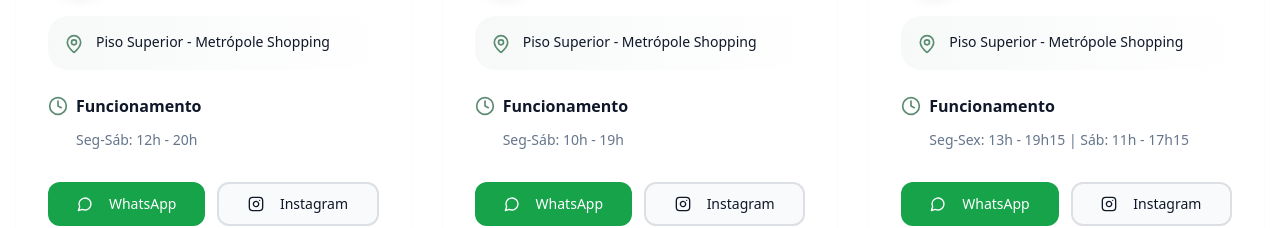
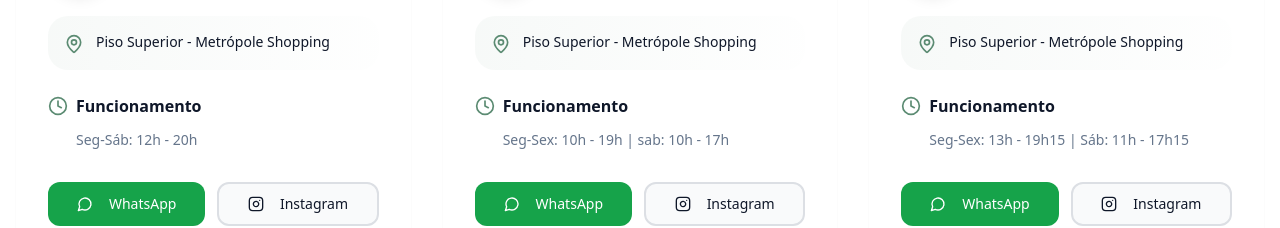
Before and after one commit to glp711/sitemetropole, a React (Vite) app: page /outros in a window 1280 px wide. Shown: the part 1920-2148 px from the top of the page. Built offline with nearby package versions, Linux system fonts and the light colour scheme.

Commit message:
v2 oficial

```diff
--- a/src/components/AllStores.tsx
+++ b/src/components/AllStores.tsx
@@ -693,7 +693,7 @@ const AllStores = ({ defaultCategory = "Todas" }: AllStoresProps) => {
       instagramUrl: "https://www.instagram.com/lojaoverpower",
       location: "Piso Superior - Metrópole Shopping",
       phone: "(61) 9 9118-8919",
-      hours: "Seg-Sáb: 10h - 19h",
+      hours: "Seg-Sex: 10h - 19h | sab: 10h - 17h",
       category: "Outros",
       subcategory: "Video Games e Eletrônicos"
     },
@@ -801,7 +801,7 @@ const AllStores = ({ defaultCategory = "Todas" }: AllStoresProps) => {
       name: "Miss Moda Biju",
       logo: "/lovable-uploads/ed5b4c80-6e87-4551-bcad-4be74b38dbf6.webp",
       storeImage: "/lovable-uploads/2ceff1cc-3a98-4e48-ba15-db4a86d02c12.webp",
-      instagramUrl: "https://www.instagram.com/missmodabiju/",
+      instagramUrl: "https://www.instagram.com/missmodabiju_/",
       location: "Térreo - Metrópole Shopping",
       phone: "(61) 9 8379-1820",
       hours: "Segunda a Sábado: 10h às 20h",
```
